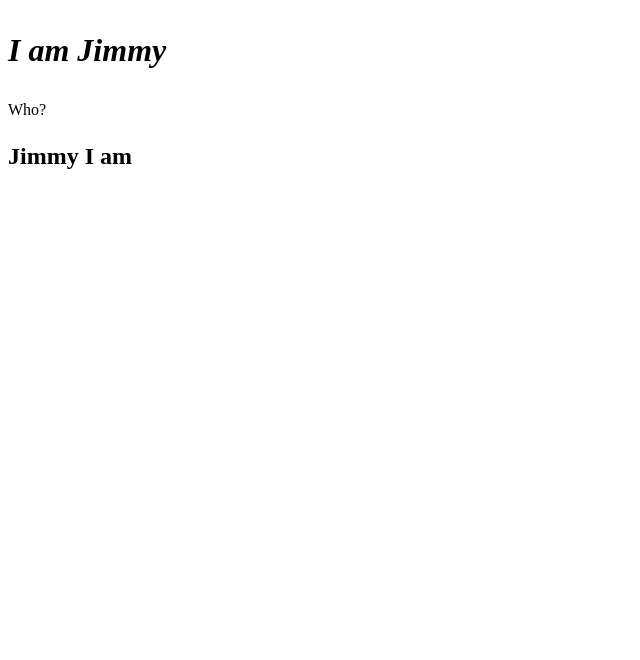
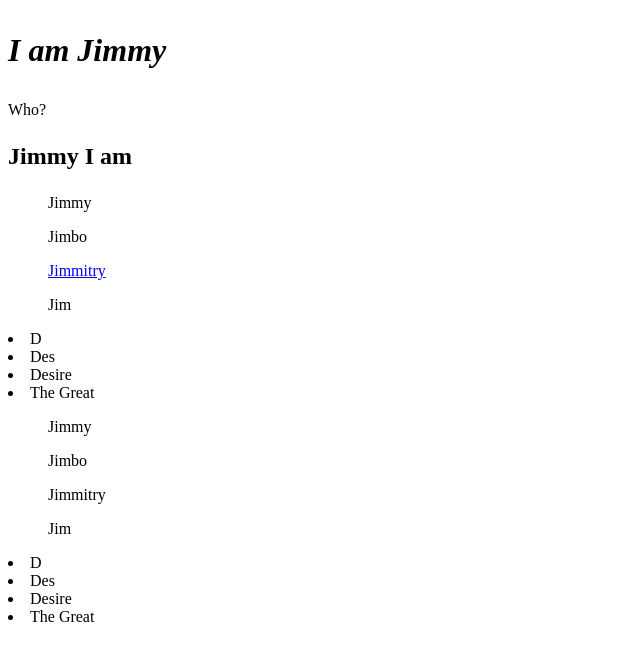
Before and after one commit to jdesire1/lab-13-html, a plain HTML site: page index.html in a window 1280 px wide. Shown: the whole page, without its empty margins (0-640 px from the left). Drawn offline with Linux system fonts and the light colour scheme.

Commit message:
edited the index file

```diff
--- a/index.html
+++ b/index.html
@@ -7,5 +7,27 @@
 <h1><h1><em><p>I am Jimmy</p></em></h1></h1>
 <p>Who?</p>
 <h2><strong><p>Jimmy I am</p></strong></h2>
+<ol>Jimmy</ol>
+<ol>Jimbo</ol>
+<a href="http://jimmy.com"><ol>Jimmitry</ol></a>
+<ol>Jim</ol>
+<li>D</li>
+<li>Des</li>
+<li>Desire</li>
+<li>The Great</li>
+<ul>Jimmy</ul>
+<ul>Jimbo</ul>
+<ul>Jimmitry</ul>
+<ul>Jim</ul>
+<li>D</li>
+<li>Des</li>
+<li>Desire</li>
+<li>The Great</li>
+
+
+
+
+
+
 </body>
 </html>
```
